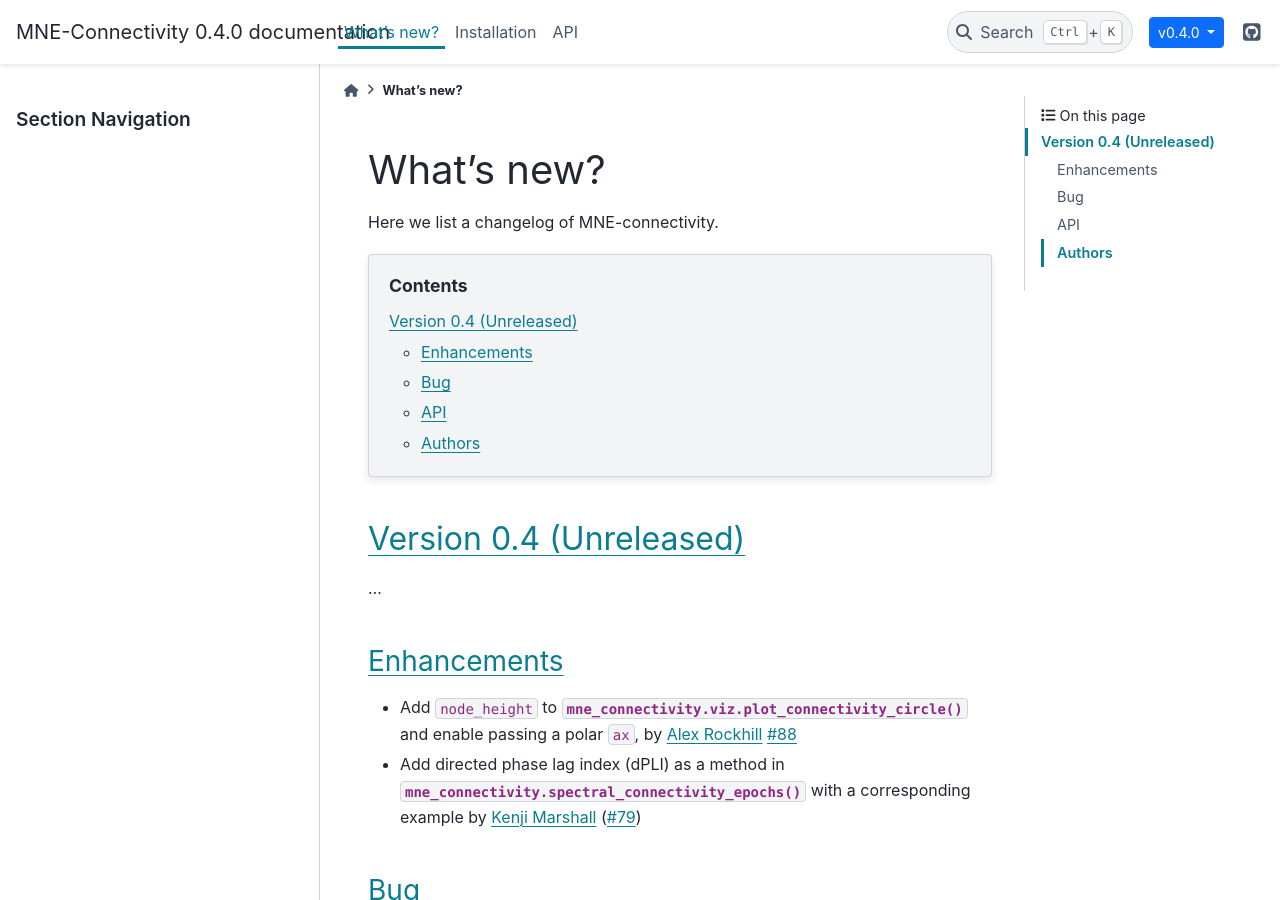
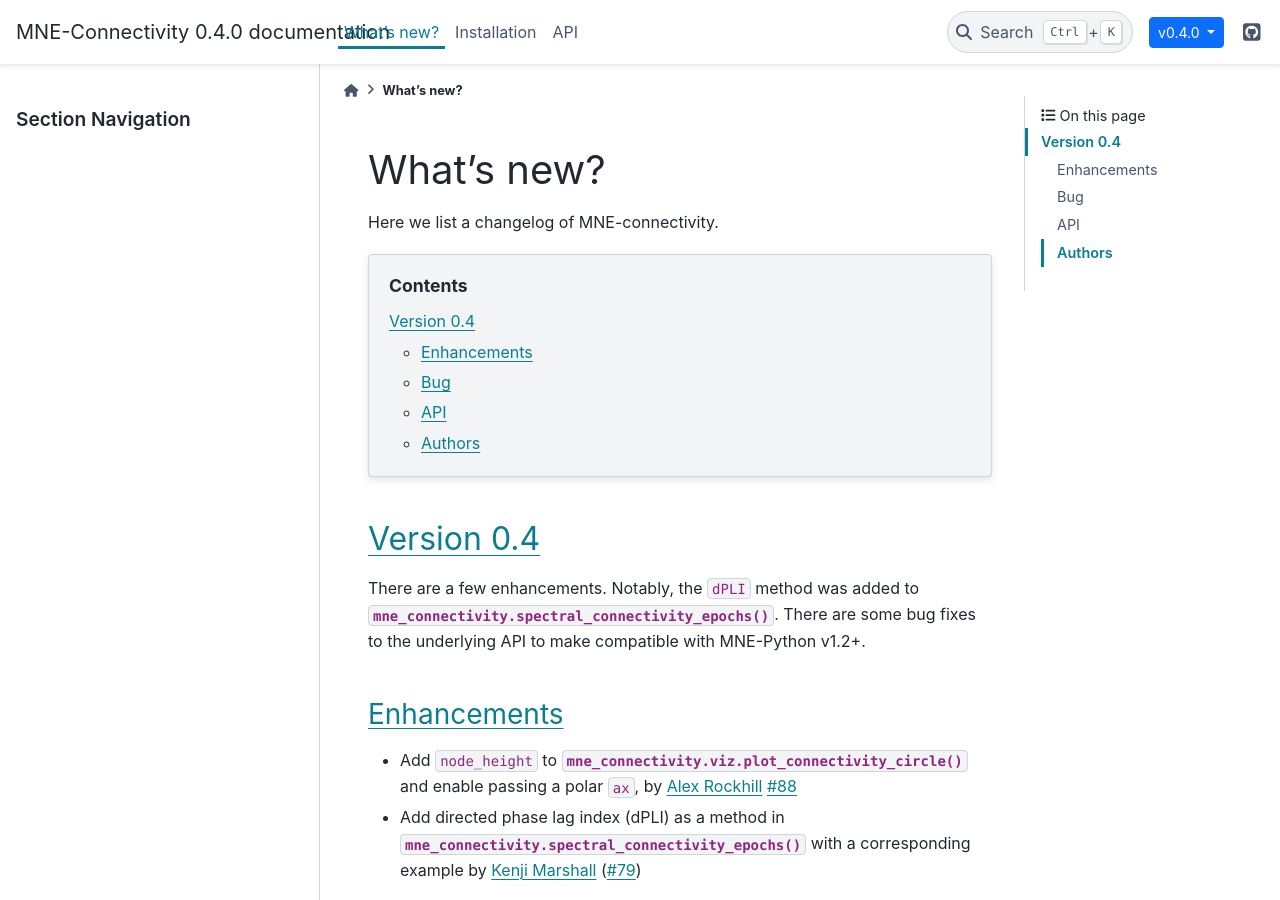
Before and after one commit to tsbinns/mne-connectivity, a Sphinx documentation site: the page built from doc/whats_new.rst, in a window 1280 px wide and 900 px high. Built offline with Sphinx 7.4.7 and the PyData theme 0.15.4, drawn with Linux system fonts in a browser that asks for light colours; pages that are not in the unit, such as notebooks, are missing from menus.

Commit message:
Release v0.4

```diff
--- a/doc/whats_new.rst
+++ b/doc/whats_new.rst
@@ -16,10 +16,11 @@ Here we list a changelog of MNE-connectivity.
 
 .. _current:
 
-Version 0.4 (Unreleased)
-------------------------
+Version 0.4
+-----------
 
-...
+There are a few enhancements. Notably, the ``dPLI`` method was added to :func:`mne_connectivity.spectral_connectivity_epochs`. There
+are some bug fixes to the underlying API to make compatible with MNE-Python v1.2+.
 
 Enhancements
 ~~~~~~~~~~~~
```
